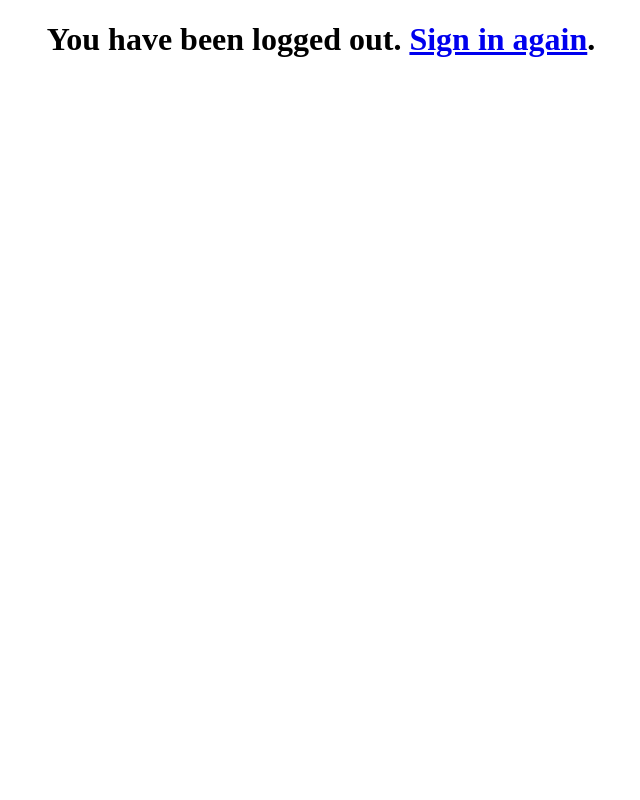
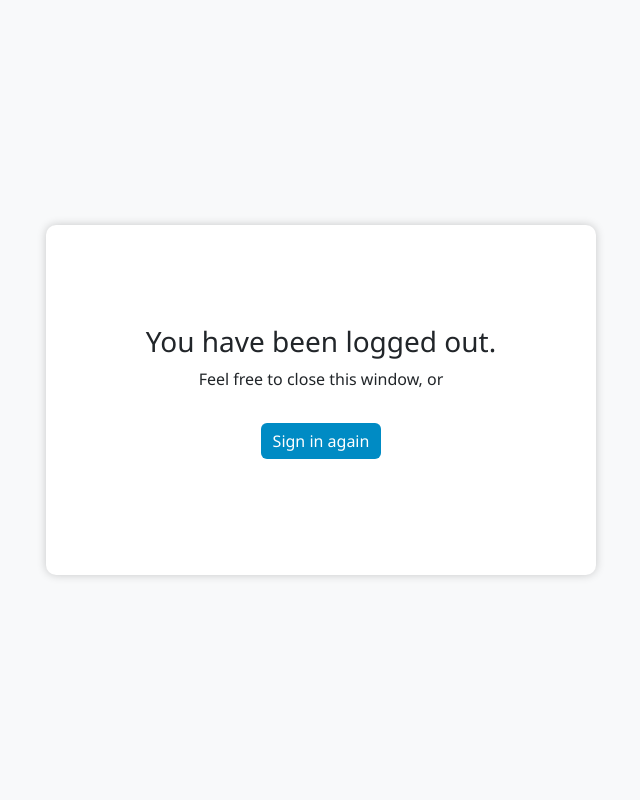
Before and after one commit to privo211/invoice-ocr, a Flask app: page /logout in a window 1280 px wide. Shown: the whole page, without its empty margins (319-959 px from the left). Run offline with Flask 2, Linux system fonts and the light colour scheme; some libraries are stand-ins or nearby versions.

Commit message:
updated logout page

```diff
--- a/templates/logout.html
+++ b/templates/logout.html
@@ -1,7 +1,49 @@
 <!DOCTYPE html>
-<html>
-<head><title>Logged Out</title></head>
+<html lang="en">
+<head>
+  <meta charset="UTF-8" />
+  <meta name="viewport" content="width=device-width, initial-scale=1.0" />
+  <title>Logged Out</title>
+  <link
+    href="https://cdn.jsdelivr.net/npm/bootstrap@5.3.2/dist/css/bootstrap.min.css"
+    rel="stylesheet"
+  />
+  <style>
+    body {
+      background-color: #f8f9fa;
+      display: flex;
+      align-items: center;
+      justify-content: center;
+      height: 100vh;
+      font-family: 'Segoe UI', Tahoma, Geneva, Verdana, sans-serif;
+    }
+    .logout-box {
+      background: white;
+      padding: 100px;
+      border-radius: 10px;
+      box-shadow: 0 0 10px rgba(0, 0, 0, 0.2);
+      text-align: center;
+    }
+    a {
+      text-decoration: none;
+    }
+    .custom-btn {
+      background-color: #008bc4;
+      color: white;
+      border: none;
+    }
+    .custom-btn:hover {
+      background-color: #0073a7;
+      color: white;
+      border: none;
+    }
+  </style>
+</head>
 <body>
-  <center><h1>You have been logged out. <a href="{{ url_for('sign_in') }}">Sign in again</a>.</h1></center>
+  <div class="logout-box">
+    <h3>You have been logged out.</h3>
+    <p>Feel free to close this window, or</p>
+    <p><a href="{{ url_for('sign_in') }}" class="btn custom-btn mt-3">Sign in again</a></p>
+  </div>
 </body>
 </html>
```
